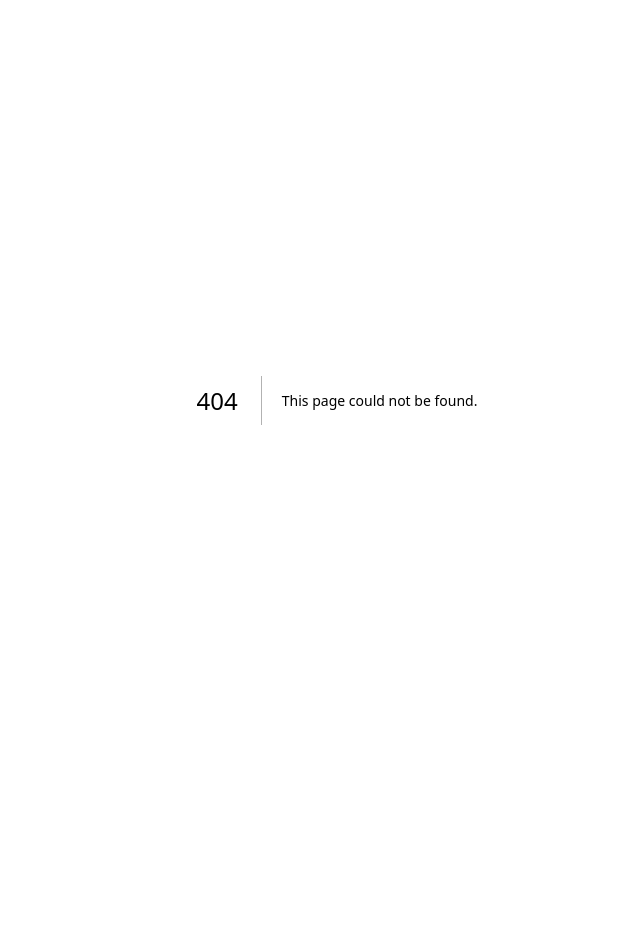
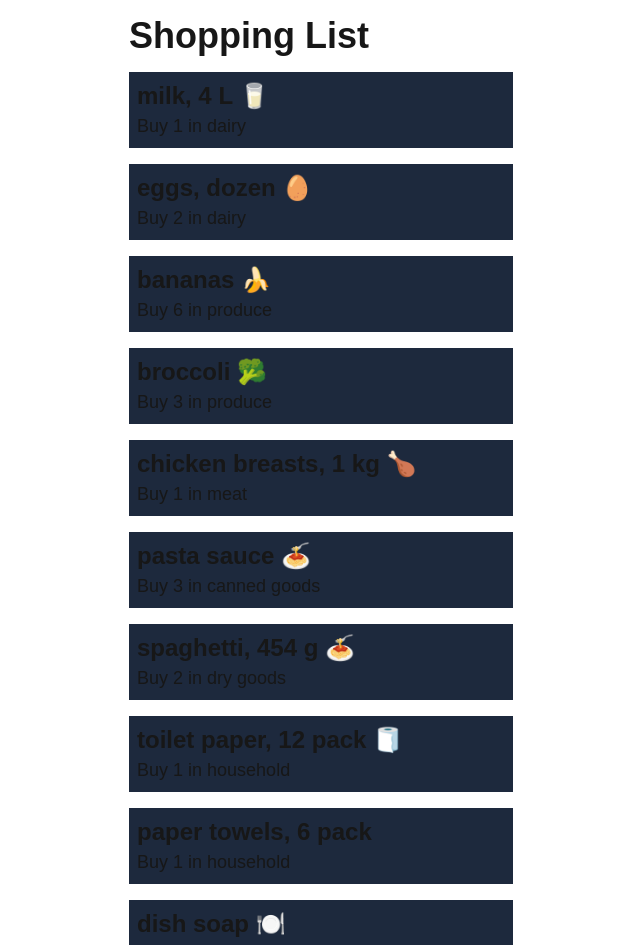
Before and after one commit to AbdullahDauda/cprg306-assignments, a Next.js app in the folder cprg306-assignments/: page /week-3 in a window 1280 px wide. Before the commit this address had no page. Shown: the top 945 px of the page, without its empty margins (303-943 px from the left). Before the commit the page ends 800 px from the top, so only its background shows below. Built offline with nearby package versions, Linux system fonts and the light colour scheme.

Commit message:
Add Week 3 Shopping List

```diff
--- a/cprg306-assignments/app/layout.js
+++ b/cprg306-assignments/app/layout.js
@@ -12,8 +12,8 @@ const geistMono = Geist_Mono({
 });
 
 export const metadata = {
-  title: "Create Next App",
-  description: "Generated by create next app",
+  title: "Shopping List",
+  description: "CPRG 306 Shopping List",
 };
 
 export default function RootLayout({ children }) {
--- a/cprg306-assignments/app/page.js
+++ b/cprg306-assignments/app/page.js
@@ -4,7 +4,8 @@ export default function Page() {
     return (
     <main>
         <h1>CPRG 306: Web Development 2 - Assignments</h1>
-        <Link href="./week-2">Week 2 Assignment</Link>
+        <Link href="./week-2">Week 2 Assignment <br/></Link>
+        <Link href="./week-3">Week 3 Assignment <br/></Link>
     </main>
     );
 }
--- /dev/null
+++ b/cprg306-assignments/app/week-3/item-list.js
@@ -0,0 +1,93 @@
+export default ItemList;
+import Item from "./item";
+
+function ItemList() {
+    const item1 = {
+        name: "milk, 4 L 🥛",
+        quantity: 1,
+        category: "dairy",
+    };
+
+    const item2 = {
+        name: "bread 🍞",
+        quantity: 2,
+        category: "bakery",
+    };
+
+    const item3 = {
+        name: "eggs, dozen 🥚",
+        quantity: 2,
+        category: "dairy",
+    };
+
+    const item4 = {
+        name: "bananas 🍌",
+        quantity: 6,
+        category: "produce",
+    };
+
+    const item5 = {
+        name: "broccoli 🥦",
+        quantity: 3,
+        category: "produce",
+    };
+
+    const item6 = {
+        name: "chicken breasts, 1 kg 🍗",
+        quantity: 1,
+        category: "meat",
+    };
+
+    const item7 = {
+        name: "pasta sauce 🍝",
+        quantity: 3,
+        category: "canned goods",
+    };
+
+    const item8 = {
+        name: "spaghetti, 454 g 🍝",
+        quantity: 2,
+        category: "dry goods",
+    };
+
+    const item9 = {
+        name: "toilet paper, 12 pack 🧻",
+        quantity: 1,
+        category: "household",
+    };
+
+    const item10 = {
+        name: "paper towels, 6 pack",
+        quantity: 1,
+        category: "household",
+    };
+
+    const item11 = {
+        name: "dish soap 🍽️",
+        quantity: 1,
+        category: "household",
+    };
+
+    const item12 = {
+        name: "hand soap 🧼",
+        quantity: 4,
+        category: "household",
+    };
+
+    return (
+        <ul>
+            <Item {...item1}/>
+            <Item {...item3}/>
+            <Item {...item4}/>
+            <Item {...item5}/>
+            <Item {...item6}/>
+            <Item {...item7}/>
+            <Item {...item8}/>
+            <Item {...item9}/>
+            <Item {...item10}/>
+            <Item {...item11}/>
+            <Item {...item12}/>
+        </ul>
+
+    )
+}
--- /dev/null
+++ b/cprg306-assignments/app/week-3/item.js
@@ -0,0 +1,12 @@
+export default Item;
+function Item({name, quantity, category}) {
+
+
+    return (
+    <ul class="bg-slate-800 my-4 p-2 w-96">
+        <li class="font-bold text-2xl"> {name} <br/> </li>
+        <li class="text-lg"> Buy {quantity} in {category} </li>
+    </ul>
+    )
+
+}
--- /dev/null
+++ b/cprg306-assignments/app/week-3/page.js
@@ -0,0 +1,10 @@
+import ItemList from "./item-list.js"
+
+export default function Page() {
+    return (
+    <main className="mx-auto max-w-md p-4">
+        <h1 className="text-4xl font-bold">Shopping List</h1>
+        <ItemList/>
+    </main>
+    )
+}
```
